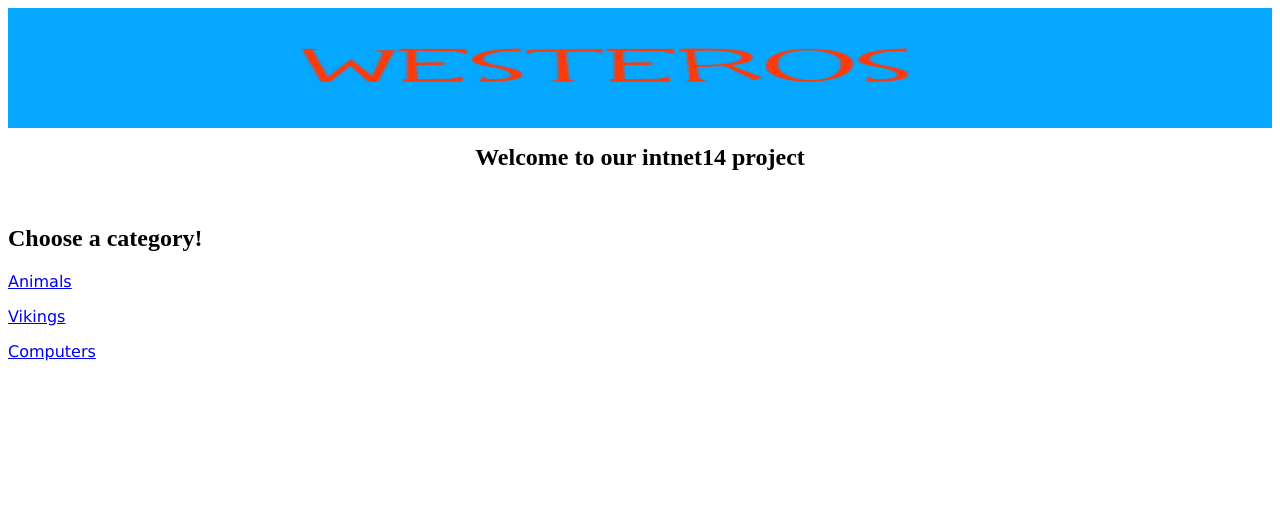
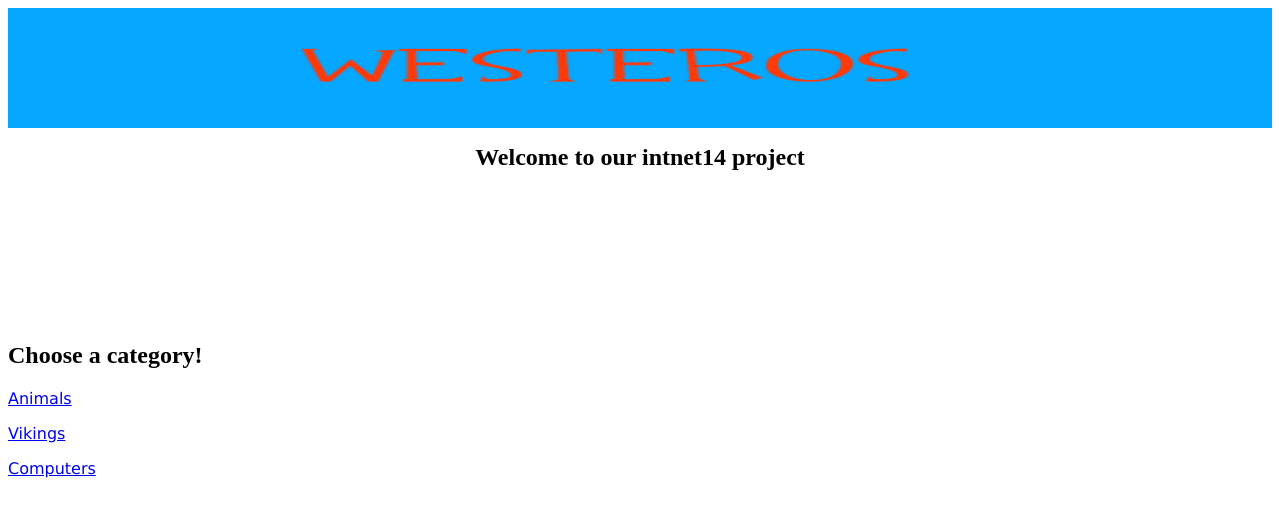
Before and after one commit to dmitrijl/intnetprojekt, a PHP site: page /frontpage.php in a window 1280 px wide. Shown: the top 517 px of the page. Run offline with PHP 8.4, Linux system fonts and the light colour scheme.

Commit message:
sa att jag kan merga

```diff
--- a/frontpage.php
+++ b/frontpage.php
@@ -8,6 +8,11 @@
 	right: 0px;
 	width: 100%;
 	height: 120px;
+}
+
+#title {
+	width: 100%;
+	height: 160px;
 }
 
 h1 {
@@ -26,7 +31,14 @@ category {
 </head>
 
 <body>
+<div id="title">
 <h1> Welcome to our intnet14 project </h1>
+
+</div>
+
+
+
+
 <br>
 <h2> Choose a category! </h2>
 
```
